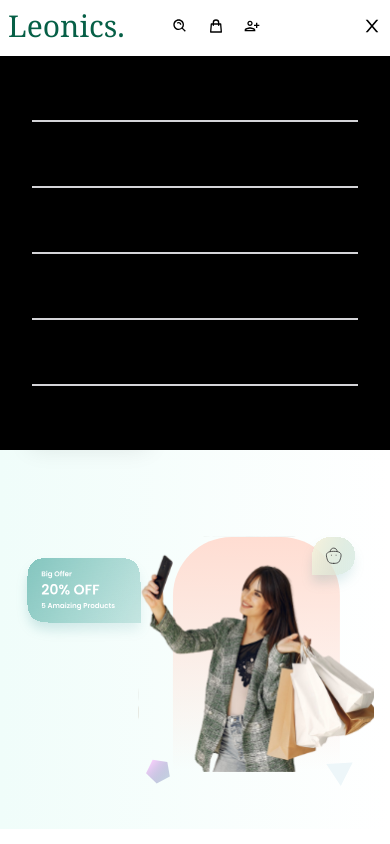
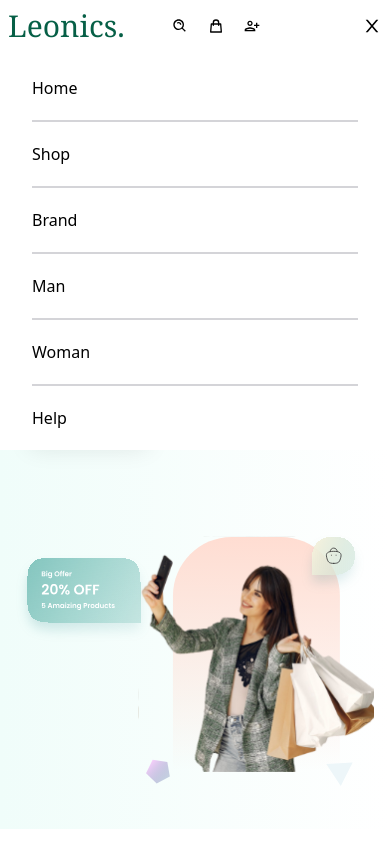
Before and after one commit to Sadab-7878/Leonics_Ecommerce, a React (Create React App) app: page / in a window 390 px wide. Both pictures are taken after a click on the element 325 px from the left and 26 px from the top of the page. Shown: the top 844 px of the page. Built offline with nearby package versions, Linux system fonts and the light colour scheme.

Commit message:
3rd commit

```diff
--- a/src/Components/Navbar.js
+++ b/src/Components/Navbar.js
@@ -112,7 +112,7 @@ function Navbar() {
             </div>
 
 
-            <div className={!nav? 'hidden' : 'my-12 absolute bg-black w-full px-8 ' }>
+            <div className={!nav? 'hidden' : 'my-12 absolute bg-white w-full px-8 ' }>
 
             <ul >
 
```
